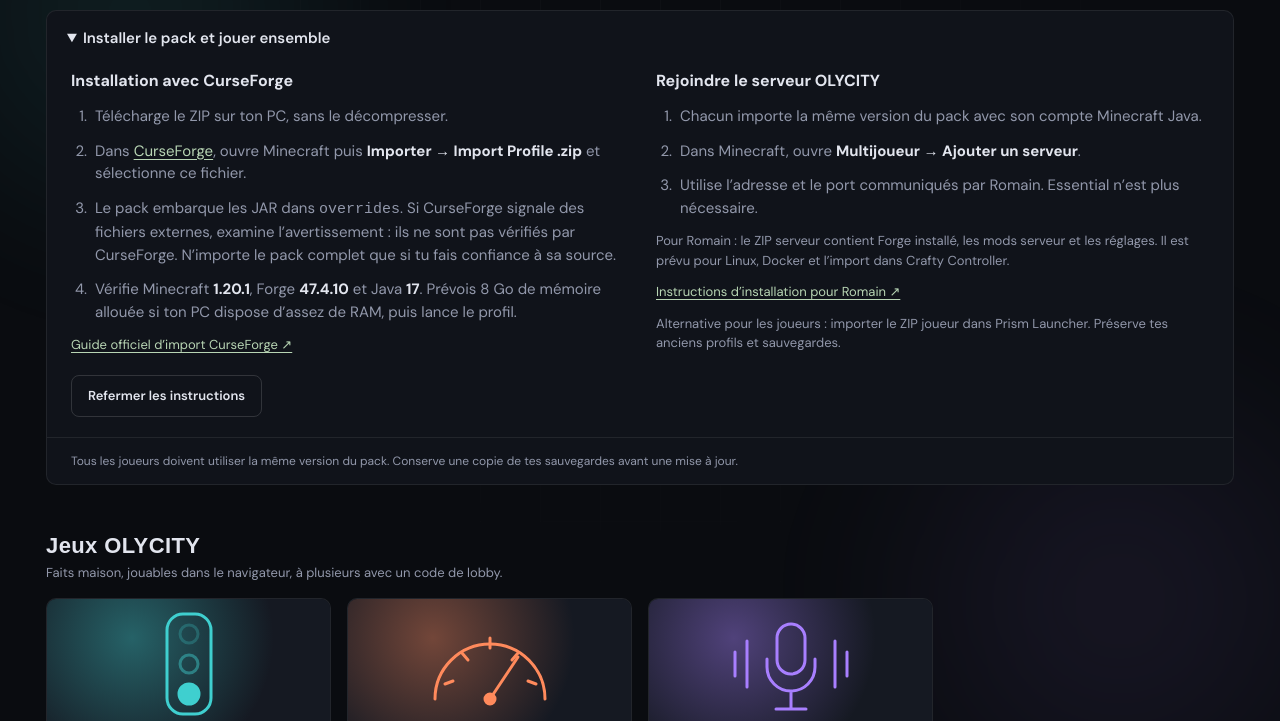
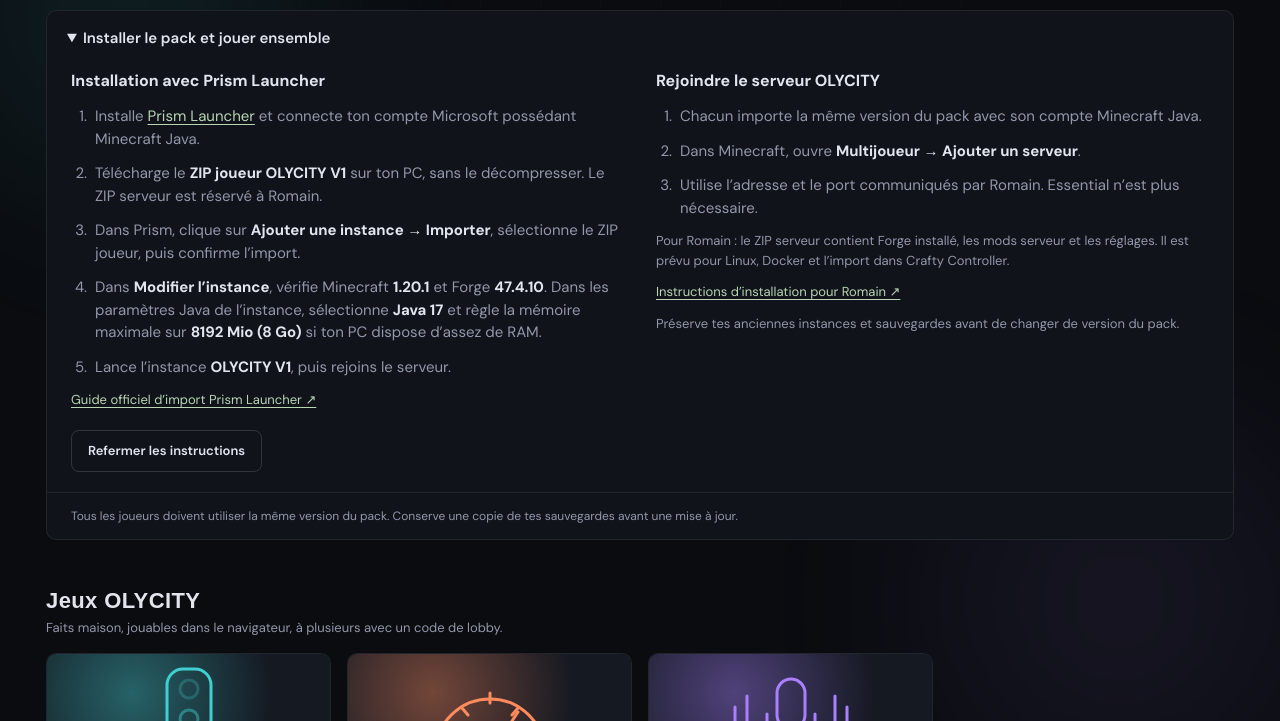
Before and after one commit to liam-thorel/olycity-games, a plain HTML site: page index.html in a window 1280 px wide. Both pictures are taken after a click on the button "Comment l’installer". Shown: the part 878-1599 px from the top of the page. Drawn offline with Linux system fonts and the light colour scheme; no server answers; a web font is replaced by a local one.

Commit message:
Use Prism Launcher in modpack installation guide

```diff
--- a/index.html
+++ b/index.html
@@ -67,8 +67,8 @@
       <details class="modpack-install" id="modpack-install">
         <summary>Installer le pack et jouer ensemble</summary>
         <div class="modpack-guide">
-          <div><h3>Installation avec CurseForge</h3><ol><li>Télécharge le ZIP sur ton PC, sans le décompresser.</li><li>Dans <a href="https://www.curseforge.com/download/app" target="_blank" rel="noopener noreferrer">CurseForge</a>, ouvre Minecraft puis <strong>Importer → Import Profile .zip</strong> et sélectionne ce fichier.</li><li>Le pack embarque les JAR dans <code>overrides</code>. Si CurseForge signale des fichiers externes, examine l’avertissement : ils ne sont pas vérifiés par CurseForge. N’importe le pack complet que si tu fais confiance à sa source.</li><li>Vérifie Minecraft <strong>1.20.1</strong>, Forge <strong>47.4.10</strong> et Java <strong>17</strong>. Prévois 8 Go de mémoire allouée si ton PC dispose d’assez de RAM, puis lance le profil.</li></ol><p><a href="https://support.curseforge.com/support/solutions/articles/9000197912" target="_blank" rel="noopener noreferrer">Guide officiel d’import CurseForge ↗</a></p></div>
-          <div><h3>Rejoindre le serveur OLYCITY</h3><ol><li>Chacun importe la même version du pack avec son compte Minecraft Java.</li><li>Dans Minecraft, ouvre <strong>Multijoueur → Ajouter un serveur</strong>.</li><li>Utilise l’adresse et le port communiqués par Romain. Essential n’est plus nécessaire.</li></ol><p>Pour Romain : le ZIP serveur contient Forge installé, les mods serveur et les réglages. Il est prévu pour Linux, Docker et l’import dans Crafty Controller.</p><p><a href="https://github.com/liam-thorel/olycity-games/releases/download/olycity-v1-20261008/Instructions-Romain-OLYCITY-V1.md">Instructions d’installation pour Romain ↗</a></p><p class="modpack-note">Alternative pour les joueurs : importer le ZIP joueur dans Prism Launcher. Préserve tes anciens profils et sauvegardes.</p></div>
+          <div><h3>Installation avec Prism Launcher</h3><ol><li>Installe <a href="https://prismlauncher.org/download/" target="_blank" rel="noopener noreferrer">Prism Launcher</a> et connecte ton compte Microsoft possédant Minecraft Java.</li><li>Télécharge le <strong>ZIP joueur OLYCITY V1</strong> sur ton PC, sans le décompresser. Le ZIP serveur est réservé à Romain.</li><li>Dans Prism, clique sur <strong>Ajouter une instance → Importer</strong>, sélectionne le ZIP joueur, puis confirme l’import.</li><li>Dans <strong>Modifier l’instance</strong>, vérifie Minecraft <strong>1.20.1</strong> et Forge <strong>47.4.10</strong>. Dans les paramètres Java de l’instance, sélectionne <strong>Java 17</strong> et règle la mémoire maximale sur <strong>8192 Mio (8 Go)</strong> si ton PC dispose d’assez de RAM.</li><li>Lance l’instance <strong>OLYCITY V1</strong>, puis rejoins le serveur.</li></ol><p><a href="https://prismlauncher.org/wiki/getting-started/download-modpacks/" target="_blank" rel="noopener noreferrer">Guide officiel d’import Prism Launcher ↗</a></p></div>
+          <div><h3>Rejoindre le serveur OLYCITY</h3><ol><li>Chacun importe la même version du pack avec son compte Minecraft Java.</li><li>Dans Minecraft, ouvre <strong>Multijoueur → Ajouter un serveur</strong>.</li><li>Utilise l’adresse et le port communiqués par Romain. Essential n’est plus nécessaire.</li></ol><p>Pour Romain : le ZIP serveur contient Forge installé, les mods serveur et les réglages. Il est prévu pour Linux, Docker et l’import dans Crafty Controller.</p><p><a href="https://github.com/liam-thorel/olycity-games/releases/download/olycity-v1-20261008/Instructions-Romain-OLYCITY-V1.md">Instructions d’installation pour Romain ↗</a></p><p class="modpack-note">Préserve tes anciennes instances et sauvegardes avant de changer de version du pack.</p></div>
         </div>
         <div class="modpack-guide-close"><button class="btn" type="button" data-modpack-guide-close>Refermer les instructions</button></div>
         <p class="modpack-caveat">Tous les joueurs doivent utiliser la même version du pack. Conserve une copie de tes sauvegardes avant une mise à jour.</p>
```
